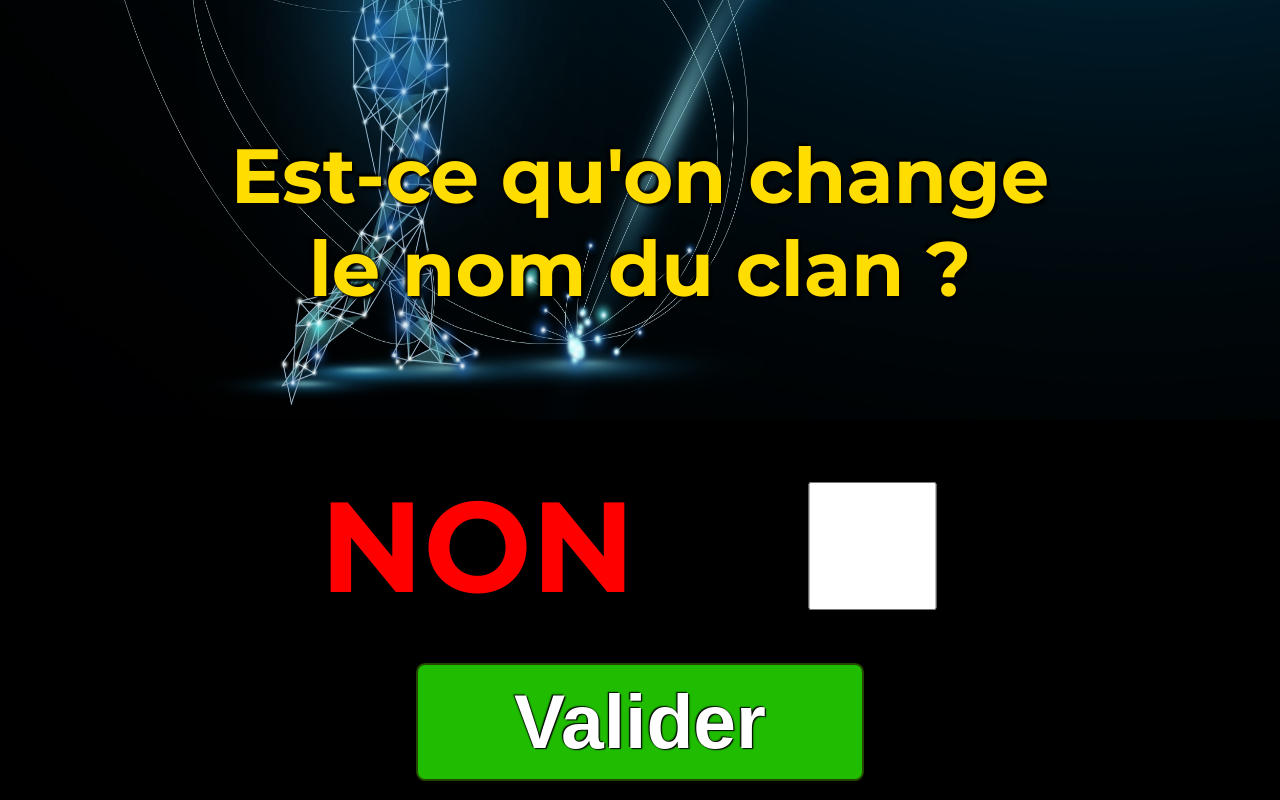
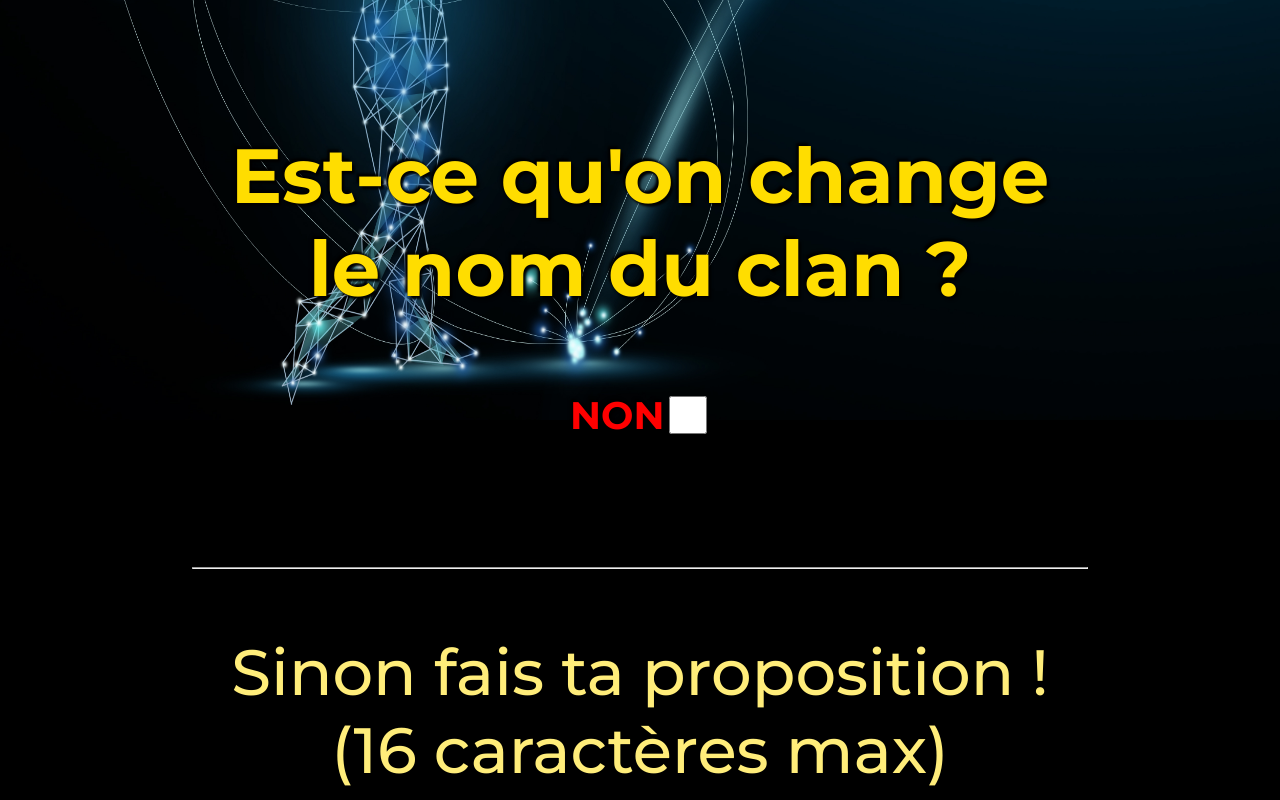
Before and after one commit to lutinmaviou/gc-clans-name-vote, a Next.js app: page / in a window 1280 px wide. Shown: the part 380-1180 px from the top of the page. Built offline with nearby package versions, Linux system fonts and the light colour scheme; no server answers; the database is empty; a web font is replaced by a local one.

Commit message:
style: try to fix checkbox size for all screens and devices

```diff
--- a/src/components/HomePage.css
+++ b/src/components/HomePage.css
@@ -31,50 +31,110 @@
 }
 
 .question {
-  font-size: 6vw;
   margin: 10vw auto;
   width: 70%;
   font-weight: bold;
 }
 
 .question p {
+  font-size: 6vw;
   color: rgb(255, 221, 0);
 }
 
-.question .checkbox-container {
+/******** CHECKBOX ********/
+
+.checkbox {
+  position: relative;
+  display: flex;
+  justify-content: center;
+  align-items: center;
+  font-size: 3vw;
   color: red;
-  font-size: 10vw;
-  margin: 12vw auto;
 }
 
-.question .checkbox {
-  /* width: 50%;
-  margin: auto;
-  align-items: baseline; */
-  margin: auto;
+.checkbox input[type='checkbox'] {
+  width: 3vw;
+  height: 3vw;
 }
 
-.checkbox label{
-  margin-right: -5vw;
-  margin-left: 10vw;
-}
-
-#no{
-  width: 50%;
-  height: 10vw;
-  margin-left: 7vw;
-}
-
-#no:hover {
+.checkbox input[type='checkbox']:hover {
   cursor: pointer;
 }
 
-.question button {
-  width: 50%;
+/* .checkbox {
+  font-size: 4vw;
+  position: relative;
+  width: 25%;
   margin: auto;
-  font-size: 6vw;
-  padding: 1vw 4vw;
+  display: flex;
+  justify-content: center;
+  align-items: center;
 }
+
+.checkbox label {
+  cursor: pointer;
+  display: flex;
+  align-items: center;
+  justify-content: center;
+}
+
+.checkbox input[type='checkbox'] {
+  cursor: pointer;
+  opacity: 0;
+  position: absolute;
+  left: 1vw;
+  top: 1vw;
+  width: 3vw;
+  height: 3vw;
+}
+
+.checkbox label::before {
+  content: '';
+  width: 3vw;
+  height: 3vw;
+  border-radius: 0.15em;
+  margin-right: 0.5em;
+  background-color: rgb(235, 235, 235);
+  border: 0.05em solid white;
+}
+
+.checkbox label:hover::before,
+.checkbox input[type='checkbox']:hover + label::before {
+  background-color: #35e07d;
+} */
+
+/* .checkbox input[type='checkbox']:checked::before {
+  content: '\002714';
+  background-color: #4427ae;
+  display: flex;
+  justify-content: center;
+  align-items: center;
+  color: rgb(0, 0, 0);
+  width: 3vw;
+  height: 3vw;
+  border-radius: 0.15em;
+  margin-right: 0.5em;
+  border: 0.05em solid white;
+} */
+
+/* .checkbox input[type='checkbox']:checked + label::before {
+  content: '\002714';
+  background-color: #4427ae;
+  display: flex;
+  justify-content: center;
+  align-items: center;
+  width: 3vw;
+  height: 3vw;
+  color: rgb(0, 0, 0);
+  border-radius: 0.15em;
+  border: 0.05em solid white;
+} */
+
+/* #no:hover {
+  cursor: pointer;
+} */
+
+/******** /CHECKBOX ********/
 
 .suggestion-container {
   width: 70%;
--- a/src/components/HomePage.tsx
+++ b/src/components/HomePage.tsx
@@ -42,11 +42,16 @@ const HomePage: NextComponentType = () => {
           <form>
             <p>Est-ce qu'on change le nom du clan ?</p>
             <div className="checkbox-container">
-              <div className="checkbox flex-row items-center center">
+              <div className="checkbox">
                 <label htmlFor="no">NON</label>
-                <input type="checkbox" name="no" id="no" onChange={handleCheckbox} />
+                <input
+                  type="checkbox"
+                  name="no"
+                  id="no"
+                  onClick={() => console.log('clic')}
+                />
+                {/*  <button onClick={handleSubmit}>Valider</button> */}
               </div>
-              <button onClick={handleSubmit}>Valider</button>
             </div>
           </form>
         </section>
@@ -59,10 +64,10 @@ const HomePage: NextComponentType = () => {
           <form>
             <div className="suggestion-wrapper">
               <div className="suggestion-field">
-                <label htmlFor="clan-name">
-                  Nom du clan
-                  <input type="text" name="clan-name" id="suggestion-input" />
-                </label>
+              <label htmlFor="clan-name">
+              Nom du clan
+              </label>
+              <input type="text" name="clan-name" id="suggestion-input" />
               </div>
               <button onClick={handleSubmit} id="submit">
                 Ajouter
```
